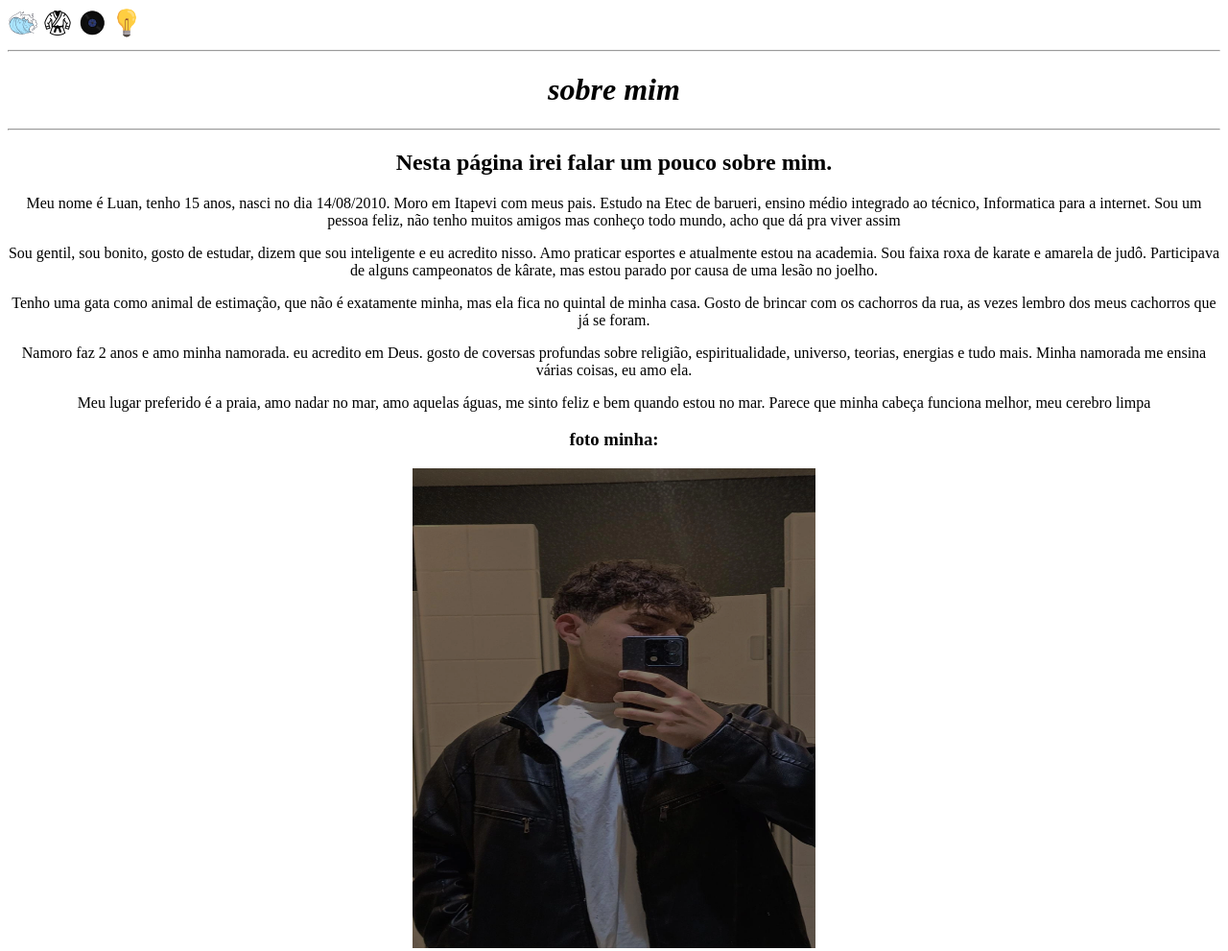
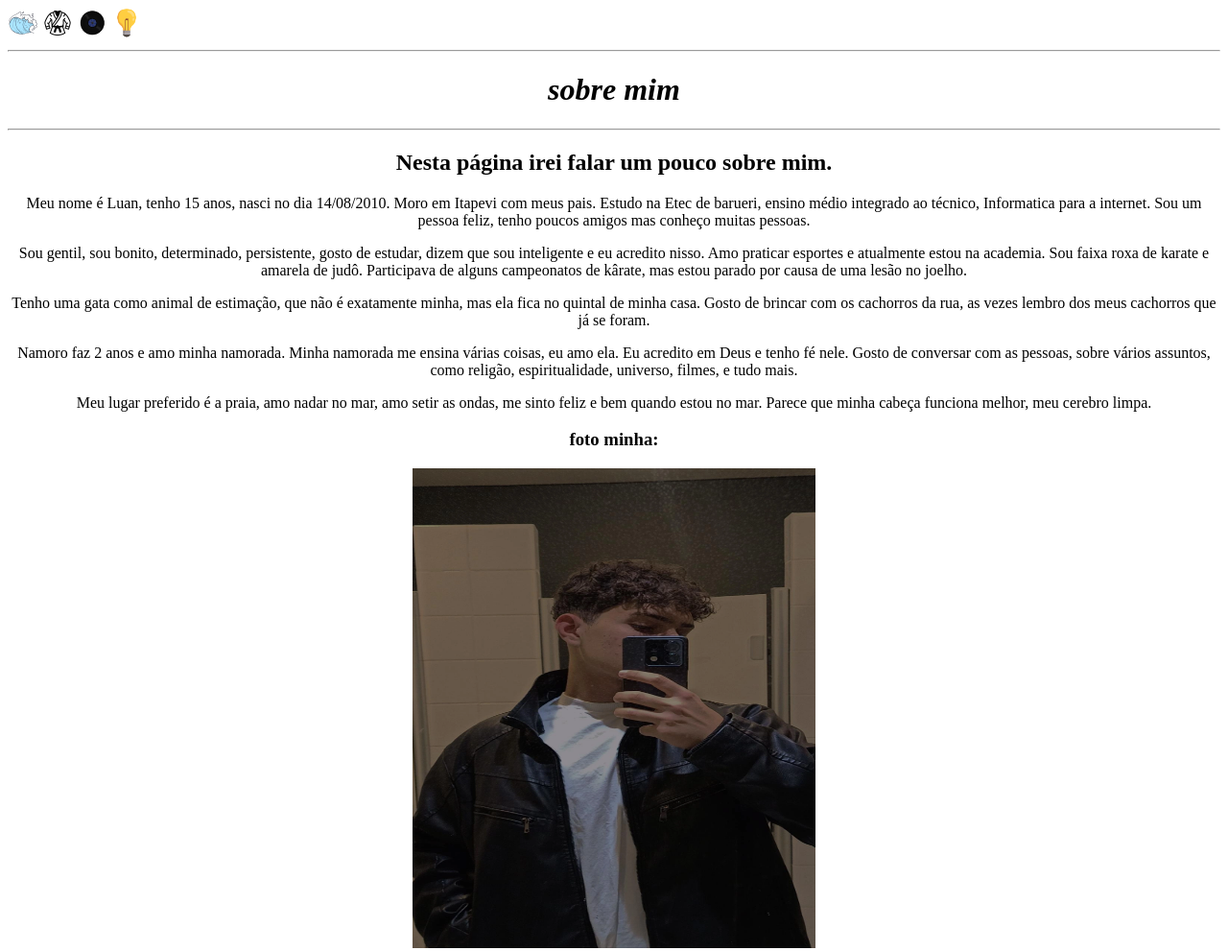
Before and after one commit to luanndeveloper/web-interface, a plain HTML site: page projeto1bi/index.html in a window 1280 px wide. Shown: the top 991 px of the page at 96% size. Drawn offline with Linux system fonts and the light colour scheme.

Commit message:
adicionei textos e algumas imagens

```diff
--- a/projeto1bi/index.html
+++ b/projeto1bi/index.html
@@ -14,14 +14,15 @@
     <center>
         <hr> <h1><i>sobre mim</i> </h1> <hr>
    <h2>Nesta página irei falar um pouco sobre mim.</h2>
-    <p>Meu nome é Luan, tenho 15 anos, nasci no dia 14/08/2010. Moro em Itapevi com meus pais. Estudo na Etec de barueri, ensino médio integrado ao técnico, Informatica para a internet. Sou um pessoa feliz, não tenho muitos amigos mas conheço todo mundo, acho que dá pra viver assim</p>
-    <p>Sou gentil, sou bonito, gosto de estudar, dizem que sou inteligente e eu acredito nisso. Amo praticar esportes e atualmente estou na academia. Sou faixa roxa de karate e amarela de judô. Participava de alguns campeonatos de kârate, mas estou parado por causa de uma lesão no joelho.</p>
+    <p>Meu nome é Luan, tenho 15 anos, nasci no dia 14/08/2010. Moro em Itapevi com meus pais. Estudo na Etec de barueri, ensino médio integrado ao técnico, Informatica para a internet. Sou um pessoa feliz, tenho poucos amigos mas conheço muitas pessoas.</p>
+    <p>Sou gentil, sou bonito, determinado, persistente, gosto de estudar, dizem que sou inteligente e eu acredito nisso. Amo praticar esportes e atualmente estou na academia. Sou faixa roxa de karate e amarela de judô. Participava de alguns campeonatos de kârate, mas estou parado por causa de uma lesão no joelho.</p>
     <p>Tenho uma gata como animal de estimação, que não é exatamente minha, mas ela fica no quintal de minha casa. Gosto de brincar com os cachorros da rua, as vezes lembro dos meus cachorros que já se foram.</p>
-    <p>Namoro faz 2 anos e amo minha namorada. eu acredito em Deus. gosto de coversas profundas sobre religião, espiritualidade, universo, teorias, energias e tudo mais. Minha namorada me ensina várias coisas, eu amo ela. </p>
-    <p>Meu lugar preferido é a praia, amo nadar no mar, amo aquelas águas, me sinto feliz e bem quando estou no mar. Parece que minha cabeça funciona melhor, meu cerebro limpa</p>
+    <p>Namoro faz 2 anos e amo minha namorada. Minha namorada me ensina várias coisas, eu amo ela. Eu acredito em Deus e tenho fé nele. Gosto de conversar com as pessoas, sobre vários assuntos, como religão, espiritualidade, universo, filmes, e tudo mais.</p>
+    <p>Meu lugar preferido é a praia, amo nadar no mar, amo setir as ondas, me sinto feliz e bem quando estou no mar. Parece que minha cabeça funciona melhor, meu cerebro limpa.</p>
     <h3>foto minha:</h3>
     <img src="./public/IMG_20250913_200405_021.webp" alt="" width="420" height="500">
     <h3>Eu criança:</h3>
+    <img src="./public/Luanpequeno.JPG" alt="" width="700" height="760">
 
      </center>
 
```
Also changed, not shown: projeto1bi/curiosidades.html (+3 -1 lines), 1 other file.
